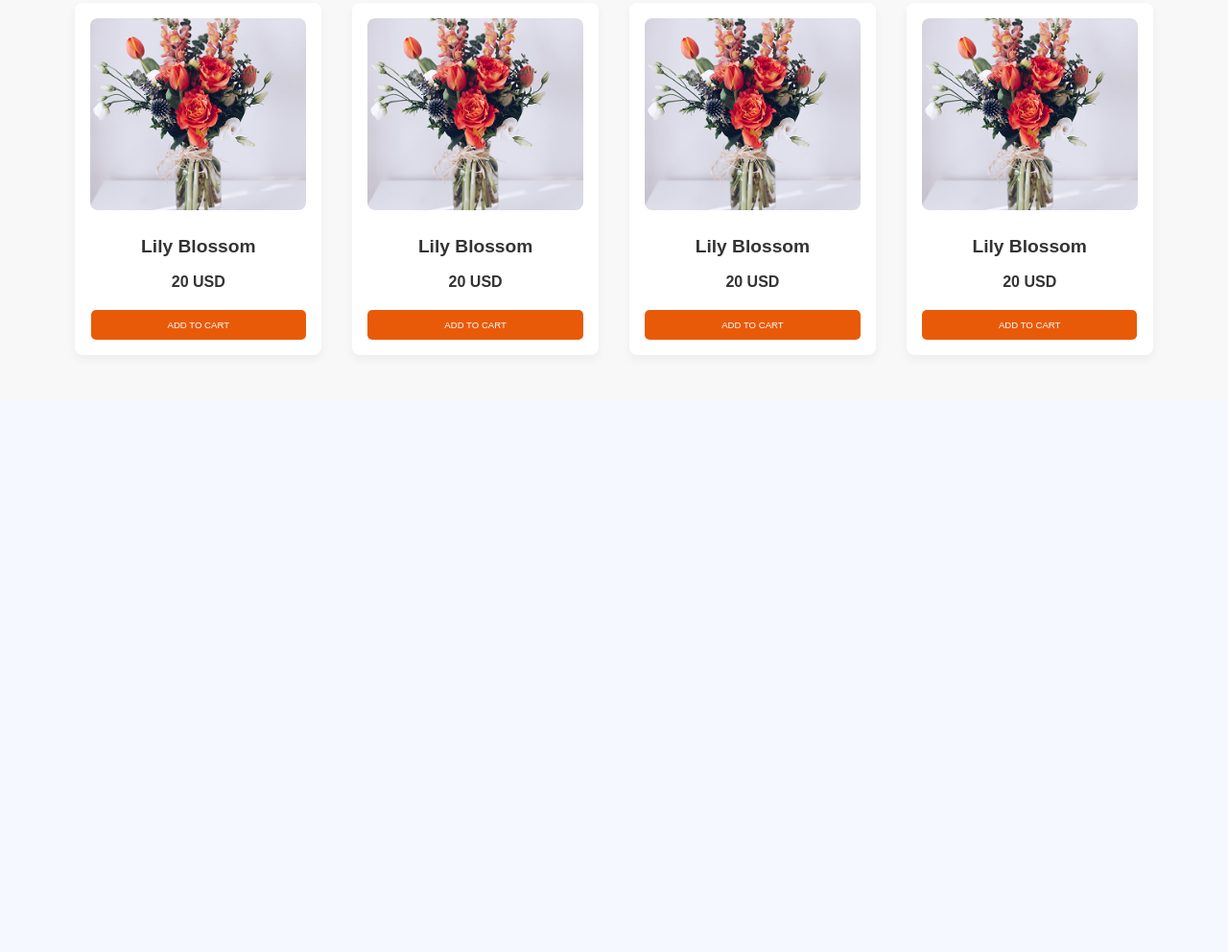
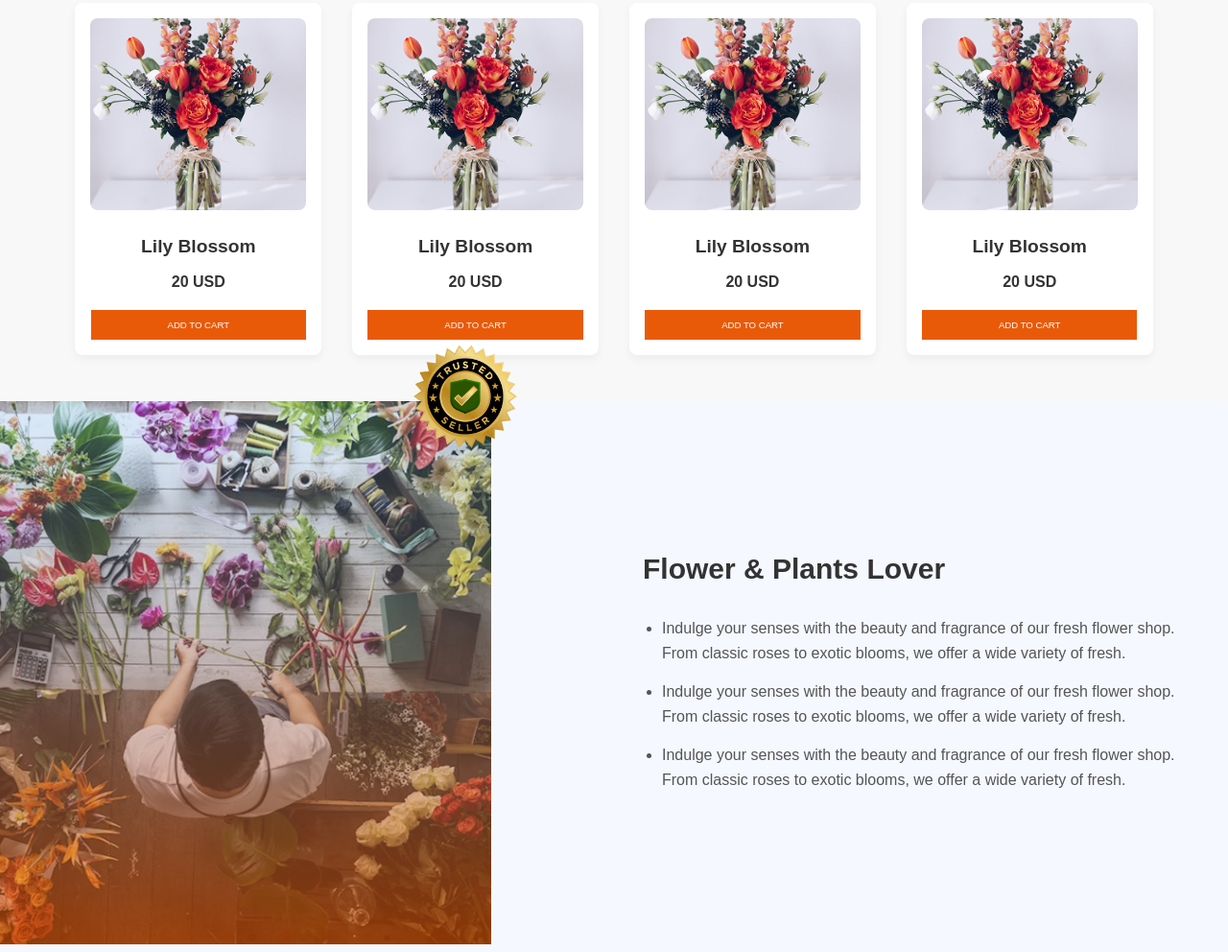
Before and after one commit to tofazzal19/B-12-A-02, a plain HTML site: page index.html in a window 1280 px wide. Shown: the part 1223-2215 px from the top of the page at 96% size. Before the commit the page ends 1641 px from the top, so only its background shows below. Drawn offline with Linux system fonts and the light colour scheme.

Commit message:
flower-store

```diff
--- a/Style/style.css
+++ b/Style/style.css
@@ -79,7 +79,7 @@ a {
   color: #555;
 
 }
-/* === PRODUCTS SECTION === */
+/* PRODUCTS SECTION  */
 .products {
   padding: 3rem 1rem;
   background-color: #f8f8f8;
@@ -145,7 +145,6 @@ span{
   background-color: #E95A08;
   color: white;
   padding: 0.5rem 5rem;
-  border-radius: 5px;
   font-size: 0.6rem;
   text-transform: uppercase;
   transition: background-color 0.3s;
@@ -154,6 +153,86 @@ span{
 .btn:hover {
   background-color: red;
 }
+/* Flower Lovers Section */
+.flower-container{
+  display: flex;
+  justify-content: space-between;
+  align-items: center;
+   margin-top: auto;
+}
+.image-section {
+  position: relative;
+  width: 50%;
+}
+
+.image-section img {
+  width: 80%;
+  height: auto;
+ /* display: block; */
+  position: relative;
+   z-index: 1;
+}
+
+.badge {
+  position: absolute;
+  top: -80px;         /* slightly above the image */
+  right: 80px;       /* slightly outside the image */
+  width: 150px;
+  z-index: 10;
+}
+
+.badge img {
+  width: 100%;
+  height: auto;
+  display: block;
+}
+
+
+
+    .text-section {
+      width: 50%;
+      padding: 30px;
+    }
+
+    .text-section h1 {
+      font-size: 30px;
+      font-weight: 700;
+      margin-bottom: 25px;
+    }
+
+    .text-section ul {
+      padding-left: 20px;
+    }
+
+    .text-section li {
+      margin-bottom: 15px;
+      color: #555;
+      line-height: 1.6;
+    }
+
+    /* Optional: Responsive */
+    @media (max-width: 768px) {
+      .container {
+        flex-direction: column;
+        padding: 20px;
+      }
+
+      .image-section,
+      .text-section {
+        width: 100%;
+      }
+
+      .text-section {
+        padding: 20px 0;
+      }
+
+      .badge {
+        width: 80px;
+        top: 10px;
+        left: 10px;
+      }
+    }
+
 /* Responsive Grid */
 @media (min-width: 600px) {
   .product-grid {
--- a/index.html
+++ b/index.html
@@ -41,8 +41,7 @@
     <p class="section-description">
       Indulge your senses with the beauty and fragrance of our fresh flower shop. From classic roses to exotic blooms, we offer a wide variety of fresh.
     </p>
-
-    <div class="product-grid">
+      <div class="product-grid">
       <div class="product-card">
         <img src="images/sample-flower-image.png" alt="Lily Blossom">
         <h3>Lily Blossom</h3>
@@ -91,7 +90,25 @@
         <p class="price">20 USD</p>
         <a href="#" class="btn">ADD TO CART</a>
       </div>
-
-
+</section>
+<!-- Flowers Lover Section -->
+ <section>
+ <div class="flower-container">
+    <div class="image-section">
+      <img src="images/flower-store.png" alt="Flower Arrangement">
+      <div class="badge">
+        <img src="images/trusted-badge.png" alt="Trusted Seller">
+      </div>
+    </div>
+    <div class="text-section">
+      <h1>Flower & Plants Lover</h1>
+      <ul>
+        <li>Indulge your senses with the beauty and fragrance of our fresh flower shop. From classic roses to exotic blooms, we offer a wide variety of fresh.</li>
+        <li>Indulge your senses with the beauty and fragrance of our fresh flower shop. From classic roses to exotic blooms, we offer a wide variety of fresh.</li>
+        <li>Indulge your senses with the beauty and fragrance of our fresh flower shop. From classic roses to exotic blooms, we offer a wide variety of fresh.</li>
+      </ul>
+    </div>
+  </div>
+</section>
 </body>
 </html>
```
